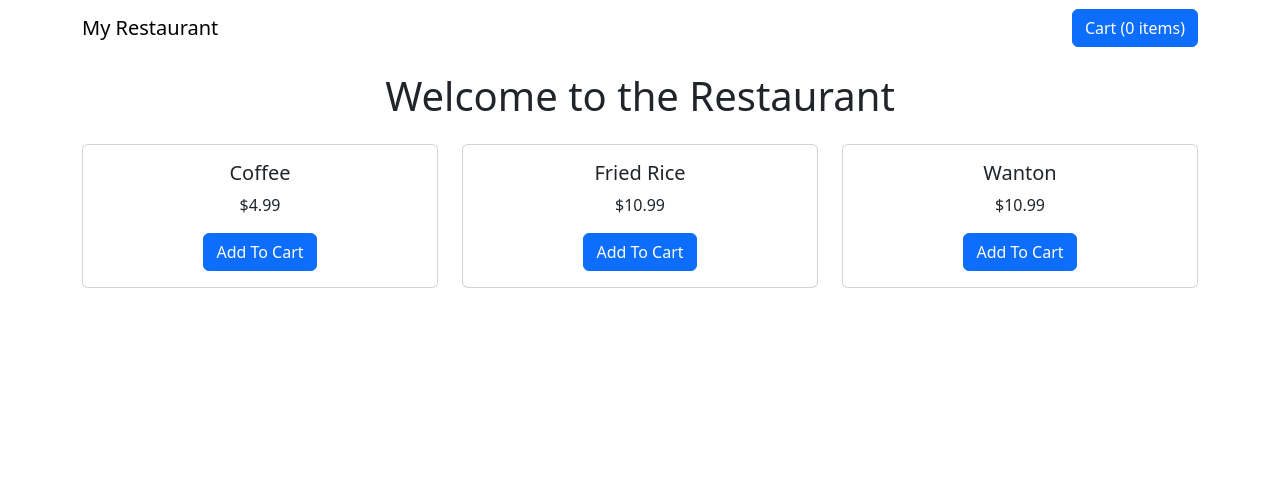
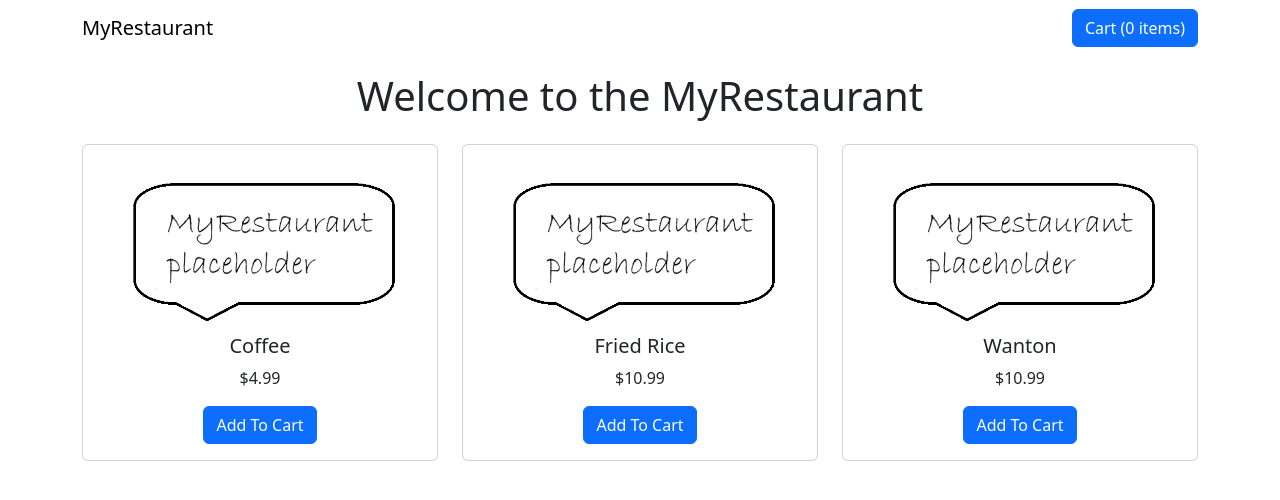
Before and after one commit to AngelVEC/restaurant, a React (Create React App) app: page / in a window 1280 px wide. Shown: the top 500 px of the page. Built offline with nearby package versions, Linux system fonts and the light colour scheme.

Commit message:
added img

```diff
--- a/src/components/FoodsCard.js
+++ b/src/components/FoodsCard.js
@@ -2,6 +2,7 @@ import React from 'react';
 import {Card, Button, Form, Row, Col} from 'react-bootstrap';
 import { CartContext } from './Cart';
 import { useContext } from 'react';
+import placeholderIMG from "../public/placeholder.png"
 
 function FoodsCard(props) {
   const food = props.food;
@@ -13,6 +14,7 @@ function FoodsCard(props) {
   return (
     <Card>
       <Card.Body>
+        <Card.Img variant="top" src={placeholderIMG}/>
         <Card.Title>{food.title}</Card.Title>
         <Card.Text>${food.price}</Card.Text>
         { foodQuantity > 0
--- a/src/components/Navbar.js
+++ b/src/components/Navbar.js
@@ -16,7 +16,7 @@ function NavbarComponent()
     return (
         <>
             <Navbar expand="sm">
-                <Navbar.Brand href="/">My Restaurant</Navbar.Brand>
+                <Navbar.Brand href="/">MyRestaurant</Navbar.Brand>
                 <Navbar.Toggle/>
                 <Navbar.Collapse className='justify-content-end'>
                     <Button onClick={handleShow}>Cart ({foodsCount} items) </Button>
--- a/src/pages/Restaurant.js
+++ b/src/pages/Restaurant.js
@@ -6,7 +6,7 @@ import FoodsCard from '../components/FoodsCard';
 function Restaurant() {
   return (
     <>
-      <h1 align="center" className='p-3'>Welcome to the Restaurant</h1>
+      <h1 align="center" className='p-3'>Welcome to the MyRestaurant</h1>
       <Row xs={1} md={3} className="g-4">
         {foodsArray.map((foods, idx) => (
           <Col align="center" key={idx}>
```
Also changed, not shown: src/public/placeholder.png (added).
